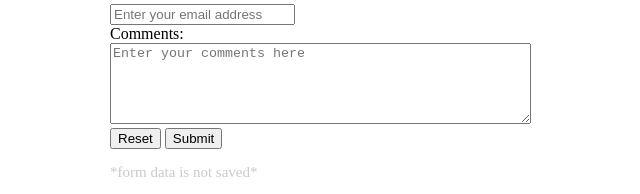
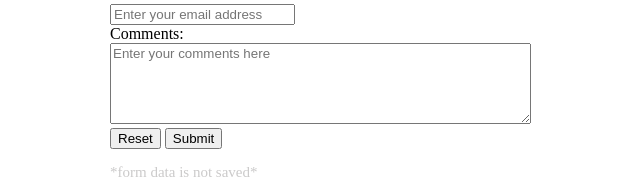
Before and after one commit to iceterminal/vetswhocode, a plain HTML site: page starterpage/contact.html in a window 1280 px wide. Shown: the part 379-573 px from the top of the page, 178-818 px from the left. Drawn offline with Linux system fonts and the light colour scheme.

```diff
--- a/starterpage/custom.css
+++ b/starterpage/custom.css
@@ -141,3 +141,7 @@ body {
      height:100px;
      width:500px;
     }
+textarea,
+input[type=text] {
+    font-family:Arial;
+}
```
